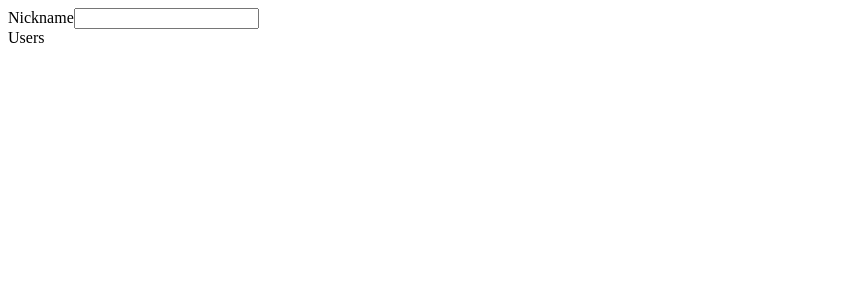
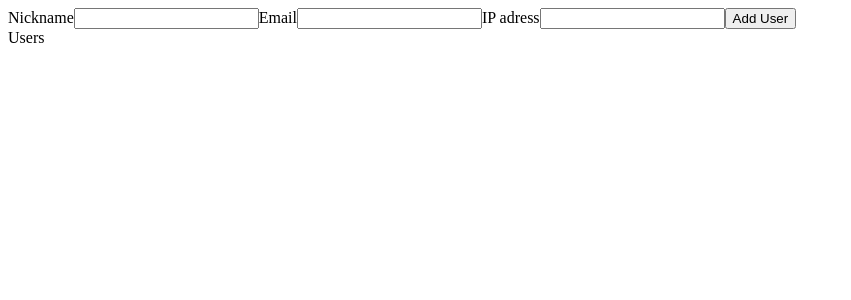
Before and after one commit to mstosio/crypto-users, a React app: page / in a window 1280 px wide. Shown: the top 300 px of the page, without its empty margins (0-851 px from the left). Built offline with nearby package versions, Linux system fonts and the light colour scheme.

Commit message:
added form

```diff
--- a/package.json
+++ b/package.json
@@ -36,6 +36,7 @@
     "postcss-normalize": "7.0.1",
     "postcss-preset-env": "6.6.0",
     "postcss-safe-parser": "4.0.1",
+    "prop-types": "^15.7.2",
     "react": "^16.8.6",
     "react-app-polyfill": "^1.0.1",
     "react-dev-utils": "^9.0.1",
--- a/src/components/Data/Data.js
+++ b/src/components/Data/Data.js
@@ -1,10 +1,28 @@
 import React from 'react';
+import PropTypes from 'prop-types';
 
-const Data = () => (
+const Data = ({ onSubmit, onChange }) => (
   <>
-    <label htmlFor="nickname">Nickname</label>
-    <input type="text" id="nickname" />
+    <form action="" onSubmit={onSubmit}>
+      <label htmlFor="nickname">Nickname</label>
+      <input type="text" id="nickname" required />
+
+      <label htmlFor="email">Email</label>
+      <input type="text" id="nickname" required />
+
+      <label htmlFor="nickname">IP adress</label>
+      <input type="text" id="nickname" required />
+
+      <button type="submit" onChange={onChange}>
+        Add User
+      </button>
+    </form>
   </>
 );
 
 export default Data;
+
+Data.propTypes = {
+  onSubmit: PropTypes.func,
+  onChange: PropTypes.func,
+};
--- a/src/components/Main.js
+++ b/src/components/Main.js
@@ -5,10 +5,20 @@ import Users from './Users/Users';
 class Main extends React.Component {
   state = {};
 
+  onChange = event => {
+    event.preventDefault();
+    console.log('hi');
+  };
+
+  onSubmit = event => {
+    event.preventDefault();
+    console.log('click');
+  };
+
   render() {
     return (
       <>
-        <Data />
+        <Data onChange={this.onChange} />
         <Users />
       </>
     );
```
